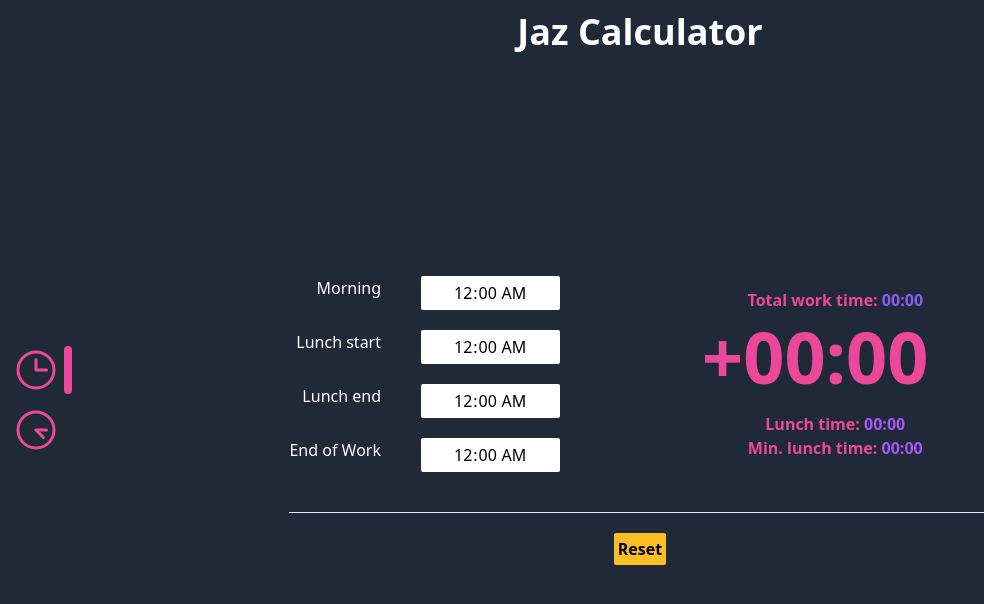
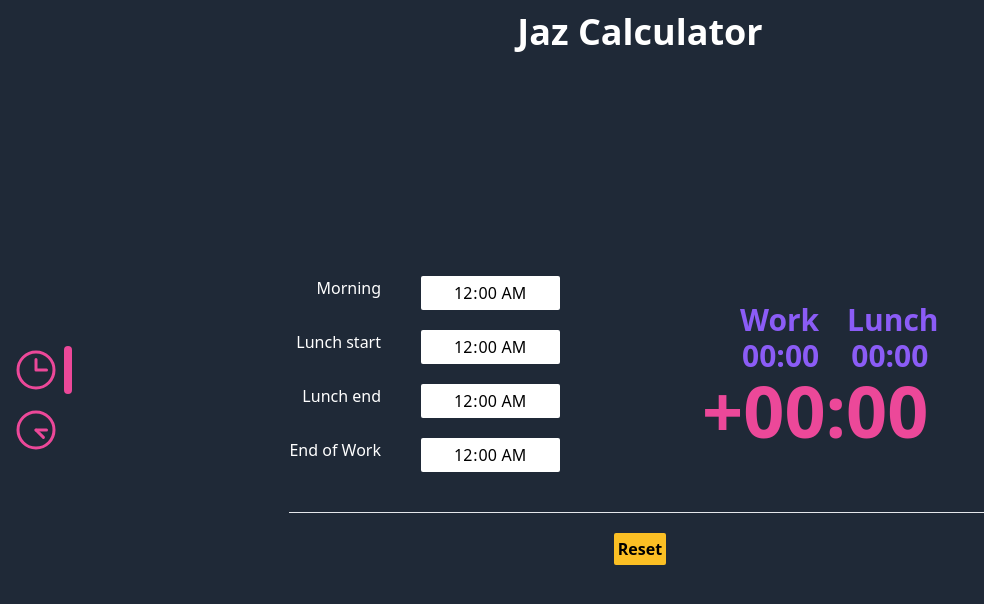
Before and after one commit to QKharma/Jaz-Calculator, a React (Create React App) app: page /calculator1 in a window 1280 px wide. Shown: the top 604 px of the page, without its empty margins (0-984 px from the left). Built offline with nearby package versions, Linux system fonts and the light colour scheme.

Commit message:
:lipstick: Change overtime display

```diff
--- a/src/App.tsx
+++ b/src/App.tsx
@@ -8,14 +8,14 @@ import {
 } from 'react-router-dom'
 
 import Calculator from './components/Calculator'
-import Calculator2 from './components/Calculator2'
 import NavbarButton from './components/NavbarButton'
+import OvertimeCalculator from './components/OvertimeCalculator'
 
 function App() {
   return (
     <Router>
       <div className='h-screen'>
-        <nav className='flex flex-col absolute h-full p-3 justify-center space-y-3'>
+        <nav className='flex flex-col absolute h-full p-3 lg:justify-center justify-end space-y-3'>
           <NavbarButton path='/calculator1' icon='clock' />
           <NavbarButton path='/calculator2' icon='clock2' />
         </nav>
@@ -26,8 +26,11 @@ function App() {
           <div className='h-full grid place-items-center'>
             <Routes>
               <Route path='/' element={<Navigate to='/calculator1' />}></Route>
-              <Route path='/calculator1' element={<Calculator />}></Route>
-              <Route path='/calculator2' element={<Calculator2 />}></Route>
+              <Route
+                path='/calculator1'
+                element={<OvertimeCalculator />}
+              ></Route>
+              <Route path='/calculator2' element={<Calculator />}></Route>
             </Routes>
           </div>
         </div>
--- a/src/components/Calculator2.tsx
+++ b/src/components/OvertimeCalculator.tsx
@@ -2,13 +2,16 @@ import { useEffect, useState } from 'react'
 import msToString from '../lib/msToString'
 import TimeInput from './TimeInput'
 
-const Calculator2 = () => {
+const OvertimeCalculator = () => {
   const [morning, setMorning] = useState(0)
   const [lunchStart, setLunchStart] = useState(0)
   const [lunchEnd, setLunchEnd] = useState(0)
   const [endOfWork, setEndOfWork] = useState(0)
+  const [workTime, setWorkTime] = useState(0)
   const [overtime, setOvertime] = useState('00:00')
   const [overtimeSign, setOvertimeSign] = useState<'+' | '-'>('+')
+  const [lunchTime, setLunchTime] = useState(0)
+  const [lunchTimeMin, setLunchTimeMin] = useState(0)
 
   const clearTimes = () => {
     setMorning(0)
@@ -28,13 +31,33 @@ const Calculator2 = () => {
       lunchEnd !== 0 &&
       endOfWork !== 0
     ) {
-      let calcOvertime =
-        lunchStart - morning + (endOfWork - lunchEnd) - 28800000
+      let calcTime = lunchStart - morning + endOfWork - lunchEnd
+      let calcOvertime = calcTime - 28800000
+      let lunchTime = lunchEnd - lunchStart
+      let calcLunchTimeMin = 0
+      if (calcTime <= 18000000) {
+        setLunchTimeMin(0)
+        calcLunchTimeMin = 0
+      } else if (calcTime > 18000000 && calcTime < 32400000) {
+        setLunchTimeMin(1800000)
+        calcLunchTimeMin = 1800000
+      } else {
+        setLunchTimeMin(3600000)
+        calcLunchTimeMin = 3600000
+      }
       if (calcOvertime >= 0) {
         setOvertimeSign('+')
       } else {
         setOvertimeSign('-')
       }
+      if (lunchTime < calcLunchTimeMin) {
+        calcOvertime -= calcLunchTimeMin - lunchTime
+      }
+      if (lunchTime < calcLunchTimeMin) {
+        lunchTime = calcLunchTimeMin
+      }
+      setLunchTime(lunchTime)
+      setWorkTime(calcTime)
       setOvertime(msToString(calcOvertime))
     } else {
       setOvertimeSign('+')
@@ -43,18 +66,7 @@ const Calculator2 = () => {
   }, [morning, lunchStart, lunchEnd, endOfWork])
 
   useEffect(() => {
-    if (morning !== 0) {
-      localStorage.setItem('morning', morning.toString())
-    }
-    if (lunchStart !== 0) {
-      localStorage.setItem('lunchStart', lunchStart.toString())
-    }
-    if (lunchEnd !== 0) {
-      localStorage.setItem('lunchEnd', lunchEnd.toString())
-    }
-    if (endOfWork !== 0) {
-      localStorage.setItem('endOfWork', endOfWork.toString())
-    }
+    saveTimes(morning, lunchStart, lunchEnd, endOfWork)
   }, [morning, lunchStart, lunchEnd, endOfWork])
 
   return (
@@ -74,8 +86,17 @@ const Calculator2 = () => {
             name='End of Work'
           />
         </div>
-        <div className='grid place-items-center text-7xl font-semibold basis-1/2'>
-          <p className='text-pink-500'>
+        <div className='flex flex-col items-center justify-center font-semibold basis-1/2'>
+          <div className='flex flex-col items-center'>
+            <p className='pl-12 text-violet-500 text-3xl space-x-5'>
+              <span>Work</span> <span>Lunch</span>
+            </p>
+            <p className='pl-10 text-violet-500 text-3xl space-x-8'>
+              <span>{msToString(workTime)}</span>
+              <span>{msToString(lunchTime)}</span>
+            </p>
+          </div>
+          <p className='text-pink-500 text-7xl'>
             {overtimeSign}
             {overtime}
           </p>
@@ -118,4 +139,23 @@ const loadTimes = (
   }
 }
 
-export default Calculator2
+const saveTimes = (
+  morning: number,
+  lunchStart: number,
+  lunchEnd: number,
+  endOfWork: number
+) => {
+  if (morning !== 0) {
+    localStorage.setItem('morning', morning.toString())
+  }
+  if (lunchStart !== 0) {
+    localStorage.setItem('lunchStart', lunchStart.toString())
+  }
+  if (lunchEnd !== 0) {
+    localStorage.setItem('lunchEnd', lunchEnd.toString())
+  }
+  if (endOfWork !== 0) {
+    localStorage.setItem('endOfWork', endOfWork.toString())
+  }
+}
+export default OvertimeCalculator
```
